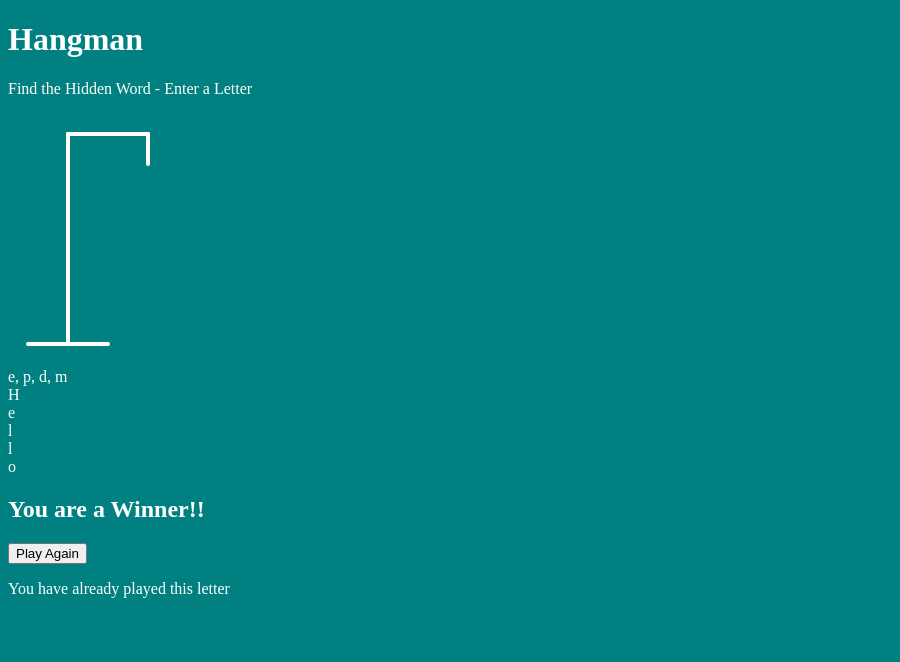
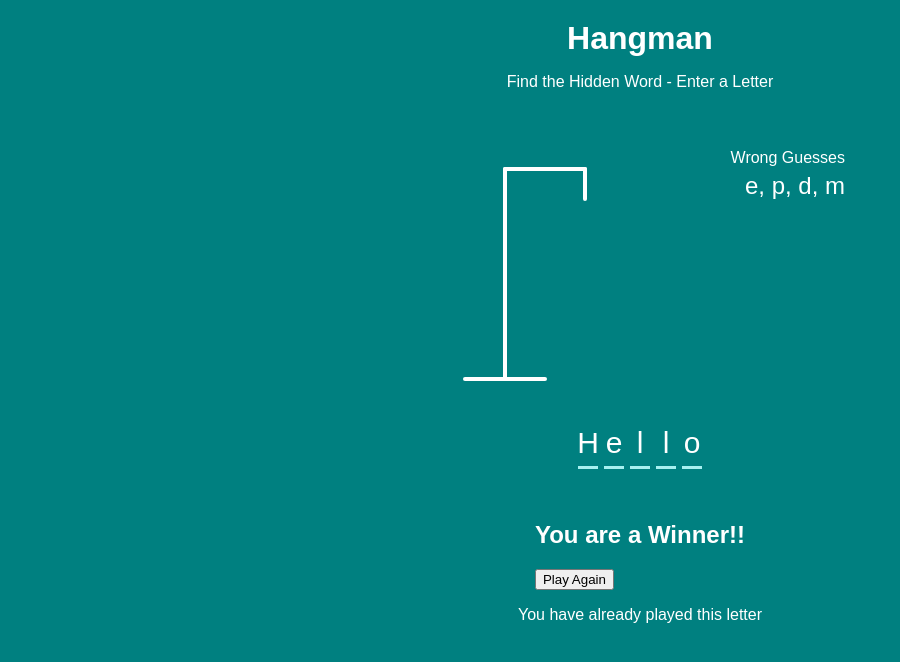
Before and after one commit to NicoleGeorge/hangman-game, a plain HTML site: page index.html in a window 1280 px wide. Shown: the whole page, without its empty margins (0-900 px from the left). Drawn offline with Linux system fonts and the light colour scheme.

Commit message:
main styling complete

```diff
--- a/index.html
+++ b/index.html
@@ -31,6 +31,7 @@
       </svg>
       <div class="wrong-letters-container">
         <div id="wrong-letters">
+          <p>Wrong Guesses</p>
           <span>e, p, d, m</span>
         </div>
       </div>
--- a/style.css
+++ b/style.css
@@ -1,6 +1,46 @@
+* {
+  box-sizing: border-box;
+}
+
 body {
   background-color: teal;
-    color:white;
+  color: white;
+  font-family: Arial, Helvetica, sans-serif;
+  display: flex;
+  flex-direction: column;
+  align-items: center;
+  height: 80vh;
+  margin: 0;
+  overflow: hidden;
+}
+
+h1 {
+  margin: 20px 0 0;
+}
+
+.game-container {
+  padding: 20px 30px;
+  position: relative;
+  margin: auto;
+  height: 350px;
+  width: 450px;
+}
+
+.wrong-letters-container {
+  position: absolute;
+  top: 20px;
+  right: 20px;
+  display: flex;
+  flex-direction: column;
+  text-align: right;
+}
+
+.wrong-letters-container p {
+  margin: 0 0 5px;
+}
+
+.wrong-letters-container span {
+  font-size: 24px;
 }
 
 .figure-container {
@@ -13,3 +53,22 @@ body {
 .figure-part {
   display: none;
 }
+
+.word {
+  display: flex;
+  position: absolute;
+  bottom: 10px;
+  left: 50%;
+  transform: translateX(-50%);
+}
+
+.letter {
+  border-bottom: 3px solid rgb(167, 240, 240);
+  display: inline-flex;
+  font-size: 30px;
+  align-items: center;
+  justify-content: center;
+  margin: 0 3px;
+  height: 50px;
+  width: 20px;
+}
```
Lines whose indentation alone changed are shown as unchanged.
